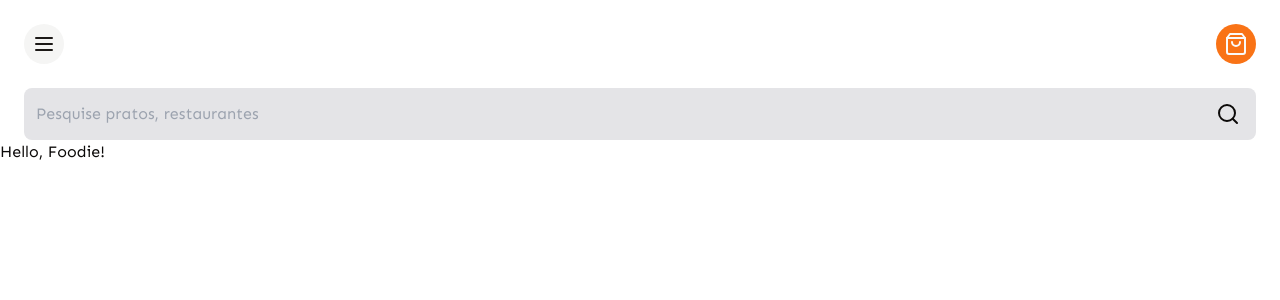
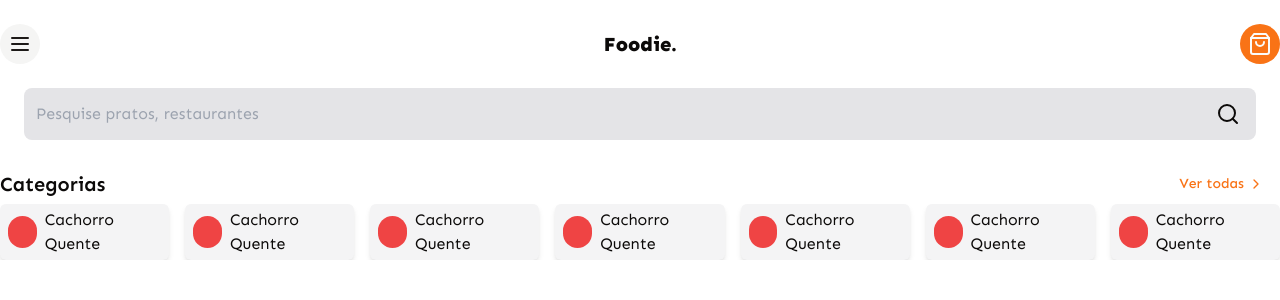
Before and after one commit to gustavogarciac/foodie, a Next.js app: page / in a window 1280 px wide. Shown: the top 300 px of the page. Built offline with nearby package versions, Linux system fonts and the light colour scheme.

Commit message:
feat: container component

```diff
--- a/src/app/(dashboard)/page.tsx
+++ b/src/app/(dashboard)/page.tsx
@@ -1,3 +1,57 @@
+import { ChevronRightIcon } from 'lucide-react'
+import Link from 'next/link'
+
+import { Container } from '@/components/container'
+import { Button } from '@/components/ui/button'
+
 export default function Home() {
-  return <main>Hello, Foodie!</main>
+  return (
+    <Container>
+      <div className="mt-6">
+        <div className="flex flex-row items-center justify-between">
+          <h3 className="text-xl font-semibold">Categorias</h3>
+          <Button asChild variant={'link'}>
+            <Link
+              href={'/categories'}
+              className="flex flex-row items-center gap-1"
+            >
+              Ver todas
+              <ChevronRightIcon className="h-4 w-4" />
+            </Link>
+          </Button>
+        </div>
+
+        <div className="flex flex-row gap-4 overflow-y-scroll">
+          <div className="flex w-fit flex-row items-center gap-2 rounded-md bg-zinc-100 px-2 py-1 shadow-md">
+            <div className="size-8 rounded-full bg-red-500" />
+            <span>Cachorro Quente</span>
+          </div>
+          <div className="flex flex-row items-center gap-2 rounded-md bg-zinc-100 px-2 py-1 shadow-md">
+            <div className="size-8 rounded-full bg-red-500" />
+            <span>Cachorro Quente</span>
+          </div>
+          <div className="flex flex-row items-center gap-2 rounded-md bg-zinc-100 px-2 py-1 shadow-md">
+            <div className="size-8 rounded-full bg-red-500" />
+            <span>Cachorro Quente</span>
+          </div>
+          <div className="flex flex-row items-center gap-2 rounded-md bg-zinc-100 px-2 py-1 shadow-md">
+            <div className="size-8 rounded-full bg-red-500" />
+            <span>Cachorro Quente</span>
+          </div>
+          <div className="flex flex-row items-center gap-2 rounded-md bg-zinc-100 px-2 py-1 shadow-md">
+            <div className="size-8 rounded-full bg-red-500" />
+            <span>Cachorro Quente</span>
+          </div>
+          <div className="flex flex-row items-center gap-2 rounded-md bg-zinc-100 px-2 py-1 shadow-md">
+            <div className="size-8 rounded-full bg-red-500" />
+            <span>Cachorro Quente</span>
+          </div>
+          <div className="flex flex-row items-center gap-2 rounded-md bg-zinc-100 px-2 py-1 shadow-md">
+            <div className="size-8 rounded-full bg-red-500" />
+            <span>Cachorro Quente</span>
+          </div>
+        </div>
+      </div>
+    </Container>
+  )
 }
--- /dev/null
+++ b/src/components/container.tsx
@@ -0,0 +1,16 @@
+import React from 'react'
+
+import { cn } from '@/lib/utils'
+
+interface ContainerProps {
+  children: React.ReactNode
+  otherClasses?: string
+}
+
+export const Container = ({ children, otherClasses }: ContainerProps) => {
+  return (
+    <div className={cn('mx-auto w-full max-w-7xl px-6 lg:px-0', otherClasses)}>
+      {children}
+    </div>
+  )
+}
--- a/src/components/header.tsx
+++ b/src/components/header.tsx
@@ -1,7 +1,9 @@
 import { MenuIcon, ShoppingBag } from 'lucide-react'
 import Image from 'next/image'
+import Link from 'next/link'
 import React from 'react'
 
+import { Container } from './container'
 import { NavigationMenu } from './navigation-menu'
 import { Button } from './ui/button'
 import { Separator } from './ui/separator'
@@ -9,7 +11,8 @@ import { Sheet, SheetContent, SheetHeader, SheetTrigger } from './ui/sheet'
 
 export const Header = () => {
   return (
-    <header className="flex flex-row items-center justify-between p-6">
+    <header>
+      <Container otherClasses="flex flex-row items-center justify-between p-6">
         {/* Sidebar Menu */}
         <Sheet>
           <SheetTrigger asChild>
@@ -34,7 +37,9 @@ export const Header = () => {
                     alt=""
                   />
                   <div className="flex flex-col gap-0.5">
-                  <h3 className="truncate text-lg font-bold">Gustavo Garcia</h3>
+                    <h3 className="truncate text-lg font-bold">
+                      Gustavo Garcia
+                    </h3>
                     <p className="text-left text-sm text-muted-foreground">
                       I love fast food!
                     </p>
@@ -49,6 +54,10 @@ export const Header = () => {
           </SheetContent>
         </Sheet>
 
+        <Link href={'/'}>
+          <span className="text-xl font-extrabold">Foodie.</span>
+        </Link>
+
         {/* Cart */}
         <Sheet>
           <SheetTrigger asChild>
@@ -62,6 +71,7 @@ export const Header = () => {
           </SheetTrigger>
           <SheetContent side={'right'}></SheetContent>
         </Sheet>
+      </Container>
     </header>
   )
 }
```
Lines whose indentation alone changed are shown as unchanged.
